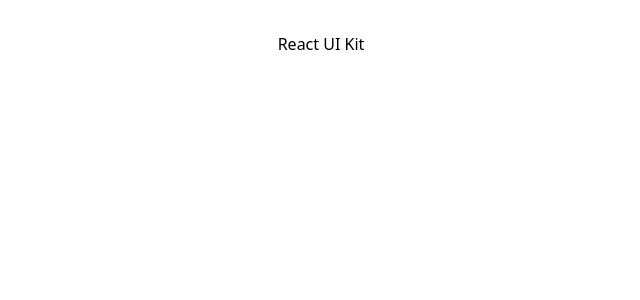
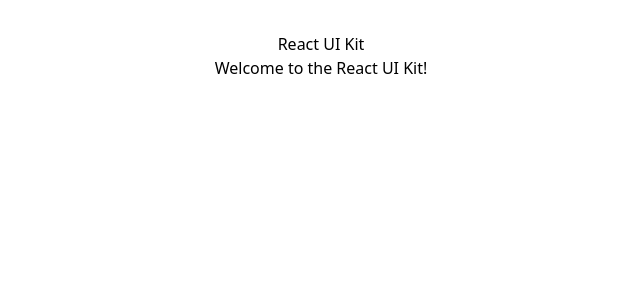
Before and after one commit to pleaobraga/react-uikit, a React (Vite) app: page / in a window 1280 px wide. Shown: the top 300 px of the page, without its empty margins (319-959 px from the left). Built offline with nearby package versions, Linux system fonts and the light colour scheme.

Commit message:
chore: update lintstage and husky configurations

```diff
--- a/package.json
+++ b/package.json
@@ -4,13 +4,15 @@
   "version": "0.0.0",
   "type": "module",
   "scripts": {
+    "prepare": "husky",
     "dev": "vite",
     "build": "tsc -b && vite build",
     "lint": "eslint .",
     "preview": "vite preview",
     "storybook": "storybook dev -p 6006",
     "build-storybook": "storybook build",
-    "prepare": "husky"
+    "test": "vitest",
+    "coverage": "vitest run --coverage"
   },
   "dependencies": {
     "@tailwindcss/vite": "^4.1.11",
--- a/src/App.tsx
+++ b/src/App.tsx
@@ -4,6 +4,7 @@ function App() {
   return (
     <div>
       <h1>React UI Kit</h1>
+      <p>Welcome to the React UI Kit!</p>
     </div>
   )
 }
```
Also changed, not shown: 2 other files (tests, documents, lock files or other folders).
